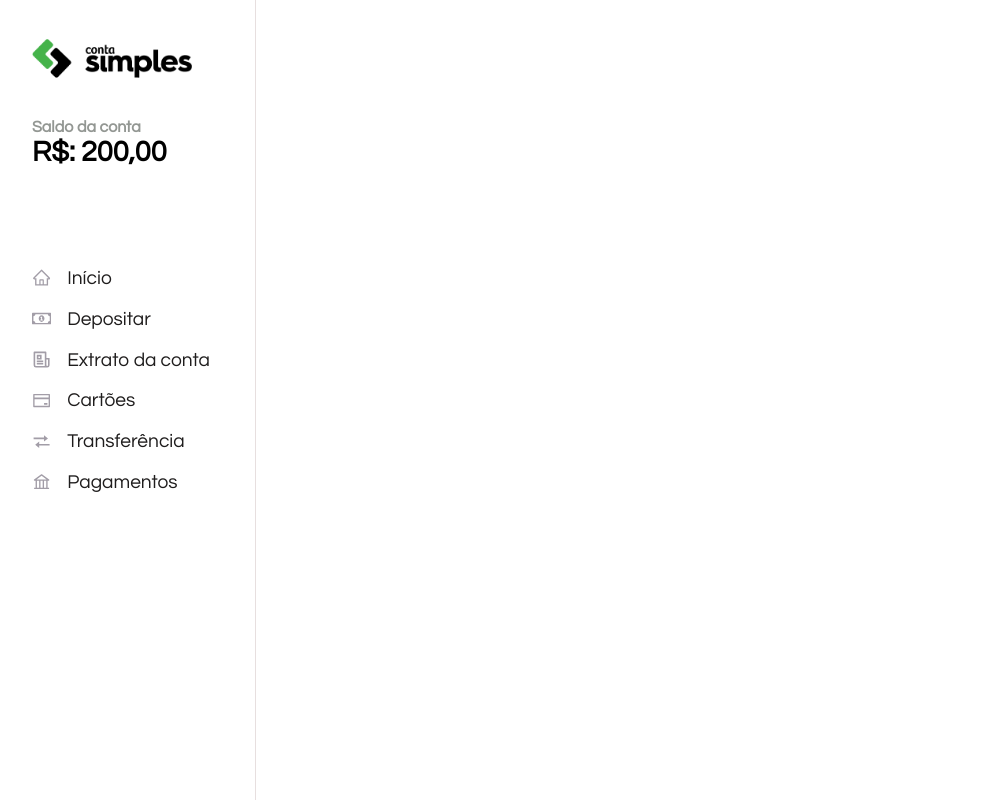
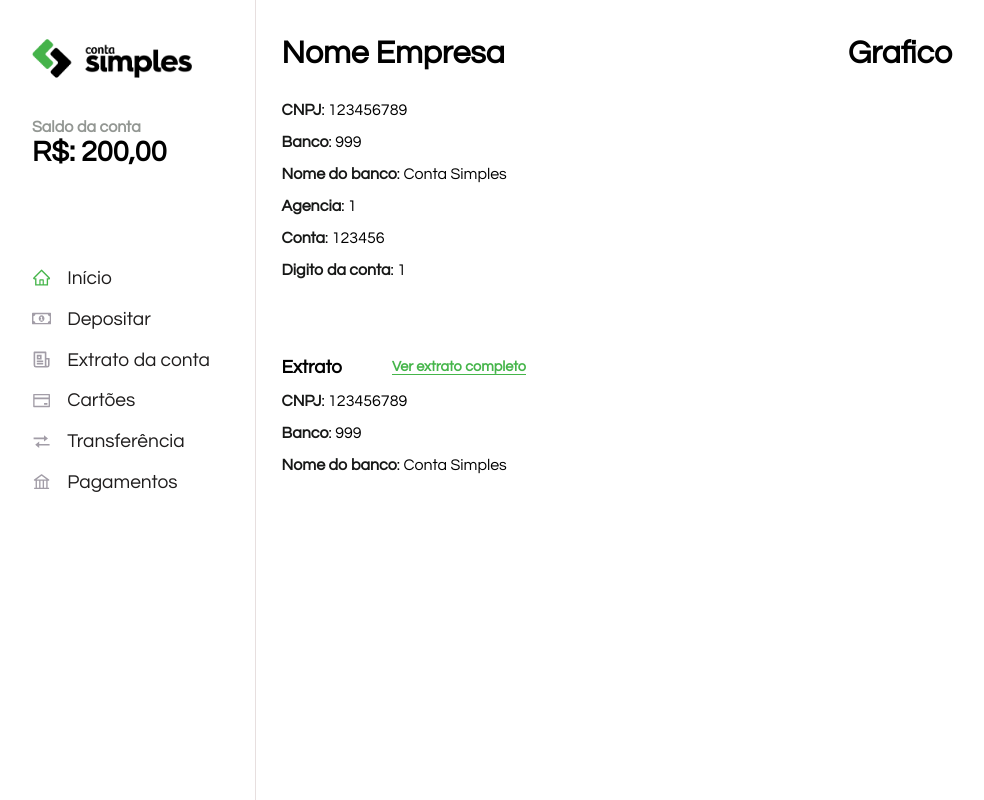
Before and after one commit to brunoascenc/internet-banking, a React (Create React App) app in the folder contasimples/: page /extrato in a window 1280 px wide. Shown: the whole page, without its empty margins (0-984 px from the left). Built offline with nearby package versions, Linux system fonts and the light colour scheme.

Commit message:
initial home

```diff
--- a/contasimples/src/App.css
+++ b/contasimples/src/App.css
@@ -8,6 +8,14 @@
 
 body {
   font-family: "Questrial", sans-serif;
+}
+
+ul {
+  list-style: none;
+}
+
+a {
+  text-decoration: none;
 }
 
 input,
@@ -153,7 +161,92 @@ button {
 }
 
 /*---------Home---------*/
+.home-container {
+  display: -webkit-box;
+  display: -ms-flexbox;
+  display: flex;
+  margin-left: 22vw;
+}
+
+.home-container .dados {
+  display: -webkit-box;
+  display: -ms-flexbox;
+  display: flex;
+  -webkit-box-pack: justify;
+      -ms-flex-pack: justify;
+          justify-content: space-between;
+  padding-right: 5rem;
+  width: 100%;
+}
+
+.home-container .dados .grafico {
+  display: -webkit-box;
+  display: -ms-flexbox;
+  display: flex;
+  width: 600px;
+  margin-top: 2.3rem;
+}
+
+.home-container .dados .grafico h1 {
+  margin: 0 auto;
+}
+
+.home-container .dados-empresa {
+  margin-top: 2.3rem;
+  display: -webkit-box;
+  display: -ms-flexbox;
+  display: flex;
+  -webkit-box-orient: vertical;
+  -webkit-box-direction: normal;
+      -ms-flex-direction: column;
+          flex-direction: column;
+}
+
+.home-container .dados-empresa h1 {
+  margin-bottom: 1rem;
+}
+
+.home-container .dados-empresa li {
+  margin-top: 1rem;
+}
+
+.home-container .dados-empresa li span {
+  color: #171817;
+  font-weight: bold;
+}
+
+.home-container .dados-empresa .extrato {
+  margin-top: 5rem;
+}
+
+.home-container .dados-empresa .extrato span {
+  color: #171817;
+  font-weight: bold;
+}
+
+.home-container .dados-empresa .extrato div {
+  display: -webkit-box;
+  display: -ms-flexbox;
+  display: flex;
+  -webkit-box-align: center;
+      -ms-flex-align: center;
+          align-items: center;
+}
+
+.home-container .dados-empresa .extrato div h3 {
+  margin-right: 50px;
+}
+
+.home-container .dados-empresa .extrato div a {
+  font-size: 0.9rem;
+  color: #45b54a;
+  font-weight: bold;
+  border-bottom: solid 1px #45b54a;
+}
+
 .menu-container {
+  position: fixed;
+  left: 0;
   height: 100vh;
   width: 20vw;
   border-right: solid 1px #e7dfdf;
@@ -210,4 +303,8 @@ button {
   font-weight: bold;
   font-size: 1.8rem;
 }
+
+.menu-selected {
+  color: #45b54a;
+}
 /*# sourceMappingURL=App.css.map */
--- a/contasimples/src/App.scss
+++ b/contasimples/src/App.scss
@@ -7,6 +7,14 @@
 
 body {
   font-family: "Questrial", sans-serif;
+}
+
+ul{
+  list-style: none;
+}
+
+a{
+  text-decoration: none;
 }
 
 input,
@@ -118,11 +126,65 @@ $main-green: rgb(69, 181, 74);
 
 
 /*---------Home---------*/
+.home-container{
+  display: flex;
+  // justify-content: center;
+  margin-left: 22vw;
+  .dados{
+    display: flex;
+    justify-content: space-between;
+    padding-right: 5rem;
+    width: 100%;
+    .grafico{
+      display: flex;
+      width: 600px;
+      margin-top: 2.3rem;
+      h1{
+        margin: 0 auto;
+      }
+    }
+  }
+  .dados-empresa{
+    margin-top: 2.3rem;
+    display: flex;
+    flex-direction: column;
+    h1{
+      margin-bottom: 1rem;
+    }
+    li{
+      margin-top: 1rem;
+      span{
+        color: rgb(23, 24, 23);
+        font-weight: bold;
+      }
+    }
+    .extrato{
+      margin-top: 5rem;
+      span{
+        color: rgb(23, 24, 23);
+        font-weight: bold;
+      }
+      div{
+        display: flex;
+        align-items: center;
+        h3{
+          margin-right: 50px;
+        }
+        a{
+          font-size: 0.9rem;
+          color: $main-green;
+          font-weight: bold;
+          border-bottom: solid 1px $main-green;
+        };
+      }
+    }
+  }
+}
 
 //Side menu
 .menu-container{
-  // position: fixed;
-  // left: 0;
+  position: fixed;
+  left: 0;
   height: 100vh;
   width: 20vw;
   border-right: solid 1px rgb(231, 223, 223);
@@ -166,3 +228,6 @@ $main-green: rgb(69, 181, 74);
     }
   }
 }
+.menu-selected{
+  color: $main-green;
+}
--- /dev/null
+++ b/contasimples/src/components/Dados.jsx
@@ -0,0 +1,34 @@
+import React from "react";
+
+export default function Dados() {
+  return (
+    <div className="dados">
+      <div className="dados-empresa">
+        <h1>Nome Empresa</h1>
+        <ul>
+            <li><span>CNPJ</span>: 123456789</li>
+            <li><span>Banco</span>: 999</li>
+            <li><span>Nome do banco</span>: Conta Simples</li>
+            <li><span>Agencia</span>: 1</li>
+            <li><span>Conta</span>: 123456</li>
+            <li><span>Digito da conta</span>: 1</li>
+        </ul>
+
+        <div className="extrato">
+          <div>
+          <h3>Extrato</h3>
+          <a href="/#">Ver extrato completo</a>
+          </div>
+          <ul>
+            <li><span>CNPJ</span>: 123456789</li>
+            <li><span>Banco</span>: 999</li>
+            <li><span>Nome do banco</span>: Conta Simples</li>
+        </ul>
+      </div>
+      </div>
+      <div className="grafico">
+          <h1>Grafico</h1>
+      </div>
+    </div>
+  );
+}
--- a/contasimples/src/components/Home.jsx
+++ b/contasimples/src/components/Home.jsx
@@ -1,10 +1,12 @@
 import React from 'react'
 import Menu from './Menu'
+import Dados from './Dados'
 
 export default function Home() {
     return (
-        <div>
+        <div className="home-container">
             <Menu/>
+            <Dados/>
         </div>
     )
 }
--- a/contasimples/src/components/Menu.jsx
+++ b/contasimples/src/components/Menu.jsx
@@ -19,7 +19,7 @@ export default function Menu() {
         </div>
         <ul>
           <li>
-          <AiOutlineHome/> <a href="/#">Início</a>
+          <AiOutlineHome className="menu-selected"/> <a href="/#">Início</a>
           </li>
           <li>
             <FaRegMoneyBillAlt/> <a href="/#">Depositar</a>
```
Also changed, not shown: 1 other file (tests, documents, lock files or other folders).
